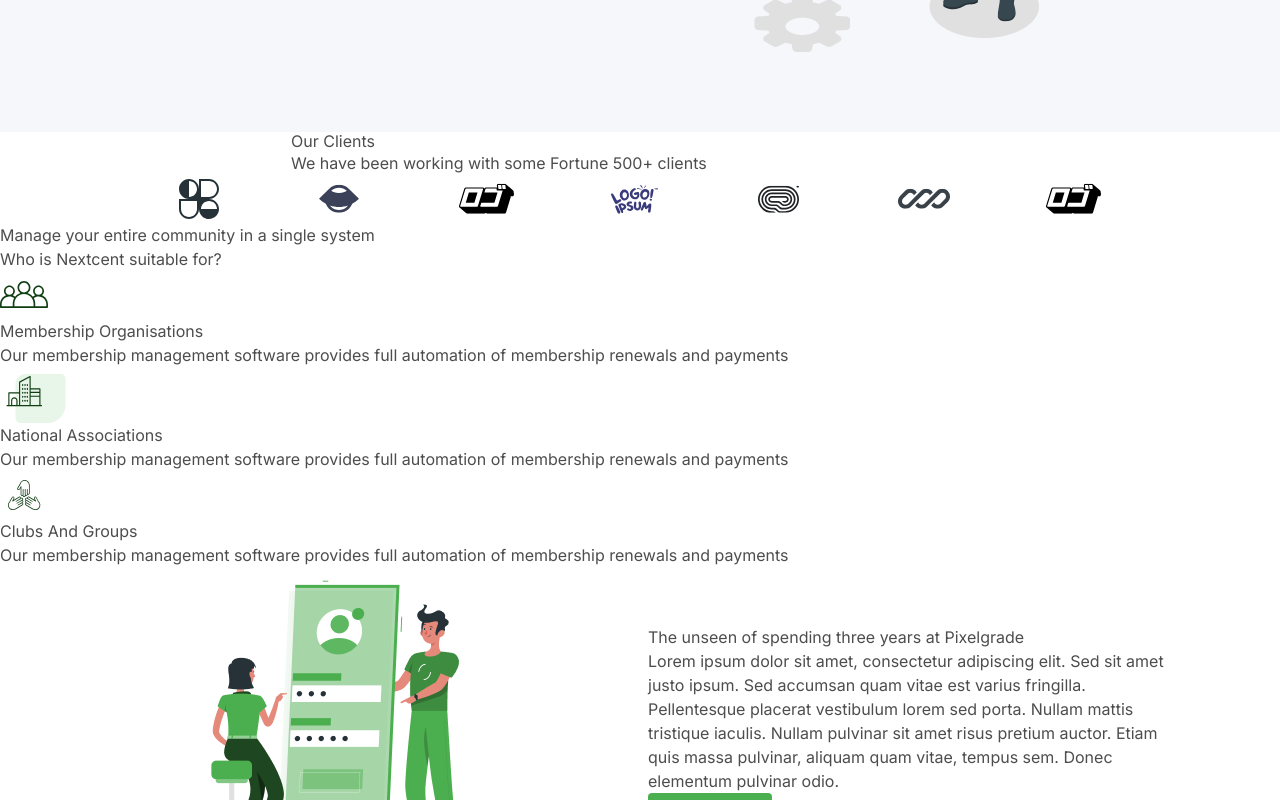
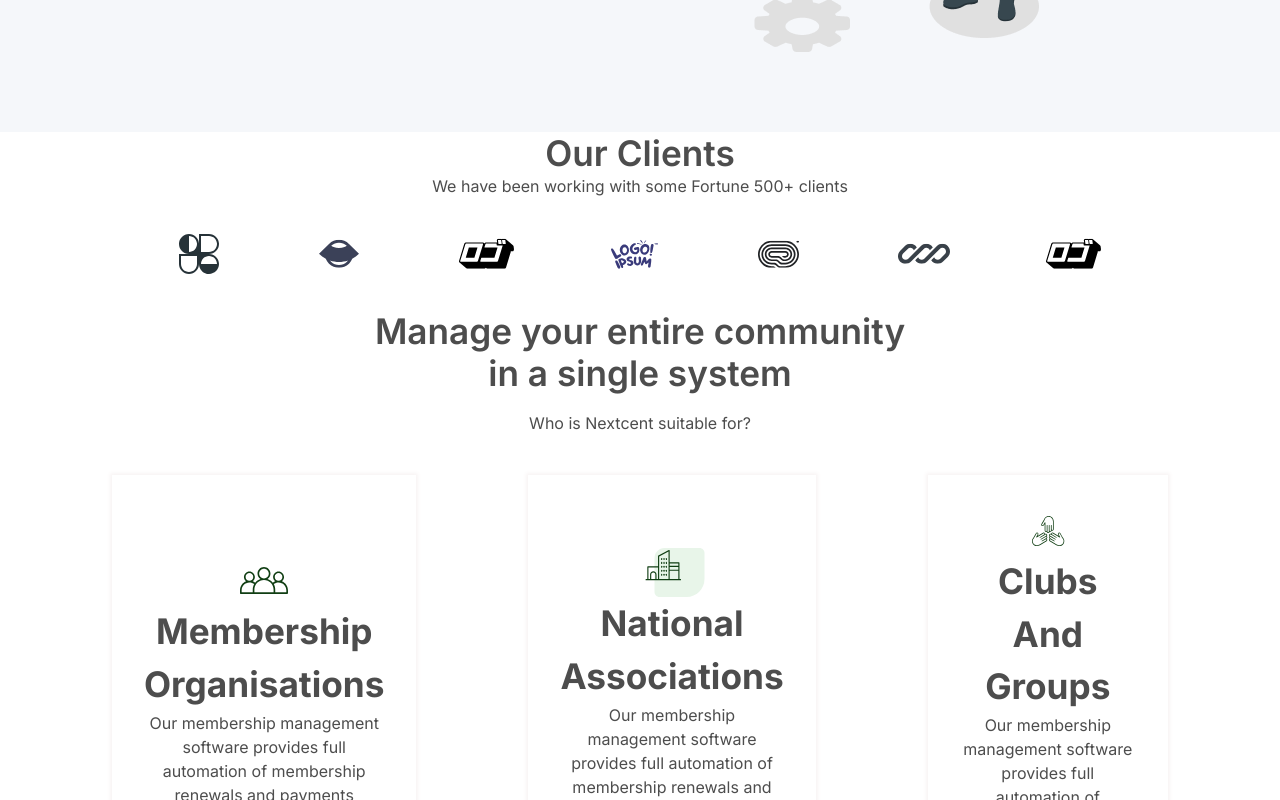
Before and after one commit to UmairImtiazK/nexcent-landing-page, a React (Vite) app: page / in a window 1280 px wide. Shown: the part 520-1320 px from the top of the page. Built offline with nearby package versions, Linux system fonts and the light colour scheme.

Commit message:
setting up of community section.

```diff
--- a/src/components/Home.jsx
+++ b/src/components/Home.jsx
@@ -34,11 +34,11 @@ export default function Home() {
       {/* <!-- clients  --> */}
       <section className='clients-section'>
       <div className='container'>
-        <div className='mx-auto'>
-          <h2 className='fs-secondary-heading'>Our Clients</h2>
-          <p >We have been working with some Fortune 500+ clients</p>
+        <div>
+          <h2 className='fs-secondary-heading fw-semi-bold text-center'>Our Clients</h2>
+          <p className='text-center'>We have been working with some Fortune 500+ clients</p>
         </div>
-        <div className='clients-org'>
+        <div className='clients-org padding-block-600'>
           <img src={client1} alt="" />
           <img src={client2} alt="" />
           <img src={client3} alt="" />
@@ -50,18 +50,20 @@ export default function Home() {
       </div>
       </section>
       {/* <!-- Comunity --> */}
-      <div>
+      <section >
+      <div className='container'>
+        <div className='community-section'>
         <div>
-          <h2>Manage your entire community in a single system</h2>
-          <p>Who is Nextcent suitable for?</p>
+          <h2 className='fs-secondary-heading fw-semi-bold text-center'>Manage your entire community <br /> in a single system</h2>
+          <p className='text-center padding-block-400'>Who is Nextcent suitable for?</p>
         </div>
-        <div>
+        <div className='community-cont'>
           <div>
             <div>
               <img src="./src/assets/media/community 1.svg" alt="" />
             </div>
-            <h2>Membership Organisations</h2>
-            <p>
+            <h2 className='text-center fs-150 fw-bold'>Membership Organisations</h2>
+            <p className='text-center'>
               Our membership management software provides full automation of
               membership renewals and payments
             </p>
@@ -70,8 +72,8 @@ export default function Home() {
             <div>
               <img src="./src/assets/media/community 2.svg" alt="" />
             </div>
-            <h2>National Associations</h2>
-            <p>
+            <h2 className='text-center fs-150 fw-bold'>National Associations</h2>
+            <p className='text-center'>
               Our membership management software provides full automation of
               membership renewals and payments
             </p>
@@ -80,14 +82,16 @@ export default function Home() {
             <div>
               <img src="./src/assets/media/community 3.svg" alt="" />
             </div>
-            <h2>Clubs And Groups</h2>
-            <p>
+            <h2 className='text-center fs-150 fw-bold'>Clubs And Groups</h2>
+            <p className='text-center'>
               Our membership management software provides full automation of
               membership renewals and payments
             </p>
           </div>
         </div>
       </div>
+      </div>
+      </section>
       </section>
 
 
--- a/src/styles.css
+++ b/src/styles.css
@@ -1,16 +1,16 @@
 :root {
-    --clr-primary-400: #4D4D4D;
+  --clr-primary-400: #4d4d4d;
 
-    --clr-regular-100: #18191F;
-    --clr-accent-100: #4CAF4F;
+  --clr-regular-100: #18191f;
+  --clr-accent-100: #4caf4f;
 
   --clr-neutral-600: #263238;
-    --clr-neutral-500: #4D4D4D;
+  --clr-neutral-500: #4d4d4d;
   --clr-neutral-400: #717171;
-    --clr-neutral-300: #D9DBE1;
-    --clr-neutral-200: #F5F7FA;
+  --clr-neutral-300: #d9dbe1;
+  --clr-neutral-200: #f5f7fa;
   --clr-neutral-100: hsl(0, 0%, 100%);
-    --clr-neutral-700: #E8F5E9;
+  --clr-neutral-700: #e8f5e9;
 
   --font-family-primary: "Inter", sans-serif;
   --font-family-body: var(--font-family-primary);
@@ -37,7 +37,6 @@
   --fs-secondary-heading: var(--fs-300);
   --fs-button: var(--fs-100);
 
-
   --size-100: 0.25rem;
   --size-200: 0.5rem;
   --size-300: 0.75rem;
@@ -63,7 +62,6 @@
     --fs-nav: var(--fs-300);
   }
 }
-
 
 * {
   margin: 0;
@@ -108,8 +106,6 @@ svg {
   max-width: 100%;
 }
 
-
-
 /* gemeral styling */
 body {
   font-size: var(--fs-body);
@@ -133,7 +129,6 @@ body {
   font-weight: var(--fw-regular);
   background-color: #fff;
   color: var(--clr-accent-100);
-
 }
 
 /* header */
@@ -194,7 +189,6 @@ body {
     margin-inline: auto;
     width: min(var(--max-width), 100% - (var(--container-padding) * 2));
   }
-
 }
 
 .nav-bar ul a {
@@ -222,8 +216,6 @@ body {
   margin-left: var(--size-500);
 }
 
-
-
 /* Home */
 /* Hero-Section */
 .Hero-Section {
@@ -238,6 +230,11 @@ body {
   align-items: center;
 }
 
+@media (max-width: 50em) {
+  .Hero-Section h1 {
+    font-size: var(--fs-300);
+  }
+}
 /* clients-section */
 .clients-section {
   display: grid;
@@ -250,7 +247,48 @@ body {
   gap: var(--size-1000);
 }
 
+.clients-section h2 {
+  font-size: var(--fs-300);
+}
 
+@media (max-width: 60em) {
+  .clients-section .clients-org {
+    flex-wrap: wrap;
+  }
+
+  .clients-section h2 {
+    font-size: var(--fs-200);
+  }
+
+  .clients-section .clients-org {
+    gap: var(--size-500);
+  }
+}
+
+/* community-section */
+.community-section {
+  display: grid;
+  gap: var(--size-500);
+  justify-items: center;
+}
+
+.community-section .community-cont {
+  display: flex;
+  gap: var(--size-1100);
+}
+
+.community-section h2 {
+  font-size: var(--fs-300);
+}
+
+.community-cont > div {
+  display: flex;
+  flex-direction: column;
+  justify-content: center;
+  align-items: center;
+  padding: var(--size-600);
+  box-shadow: 0px 0px 4px 2px #f8f4f4;
+}
 /* utility classes */
 .visually-hidden {
   position: absolute;
@@ -289,7 +327,6 @@ body {
 }
 
 @media (min-width: 47em) {
-
   .justify-self-end-md {
     justify-self: end;
   }
@@ -332,7 +369,6 @@ body {
 .text-netural-200 {
   color: var(--clr-neutral-200);
 }
-
 
 /* background classes */
 .bg-neutral-200 {
@@ -384,13 +420,20 @@ body {
   font-size: var(--fs-150);
 }
 
-
 .padding-block-900 {
   padding-block: var(--size-900);
 }
 
 .padding-block-700 {
   padding-block: var(--size-700);
+}
+
+.padding-block-600 {
+  padding-block: var(--size-600);
+}
+
+.padding-block-500 {
+  padding-block: var(--size-500);
 }
 
 .padding-block-400 {
@@ -414,7 +457,6 @@ body {
 }
 
 @media (min-width: 47em) {
-
   .even-colums {
     grid-auto-columns: 1fr;
     grid-auto-flow: column;
```
Lines whose indentation alone changed are shown as unchanged.
